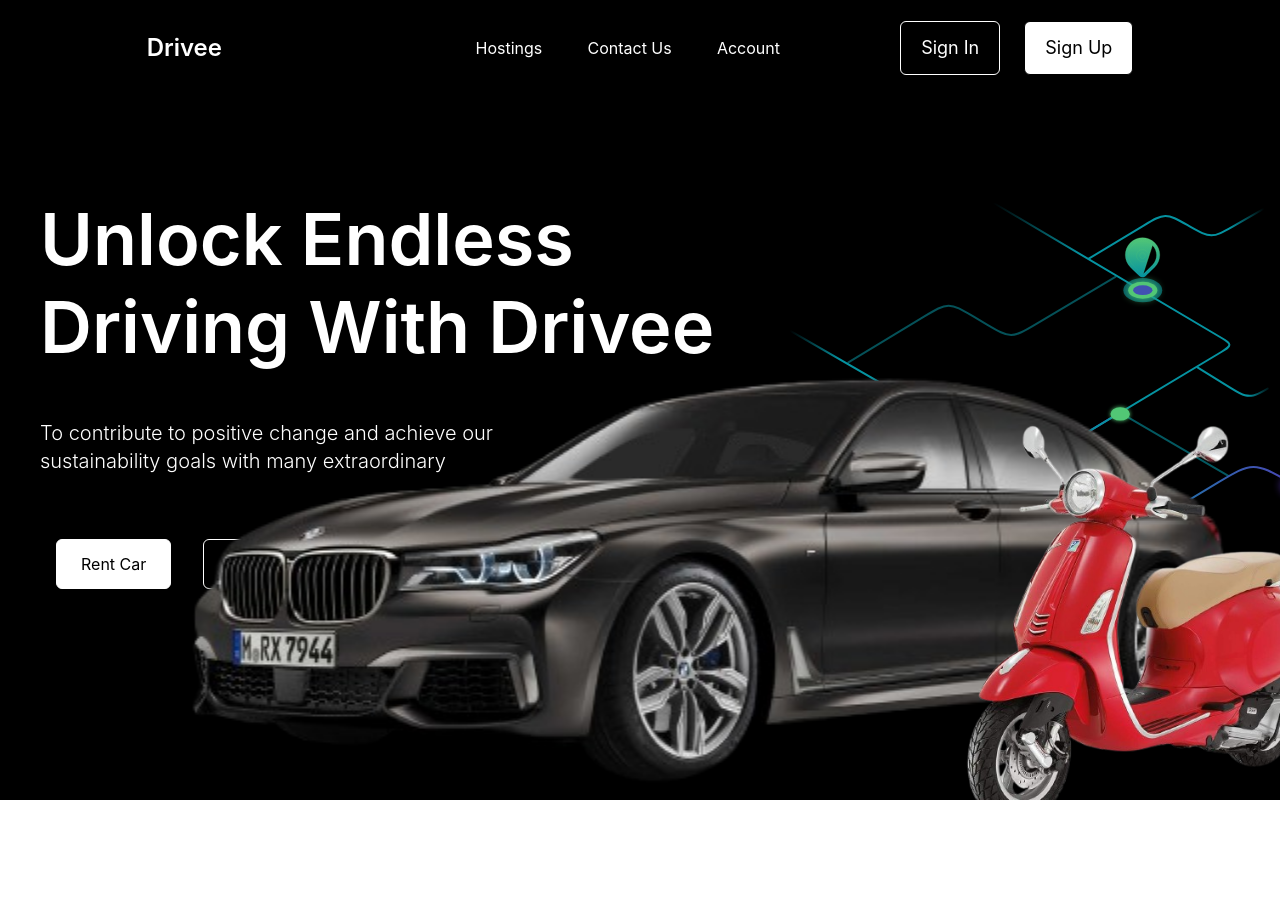
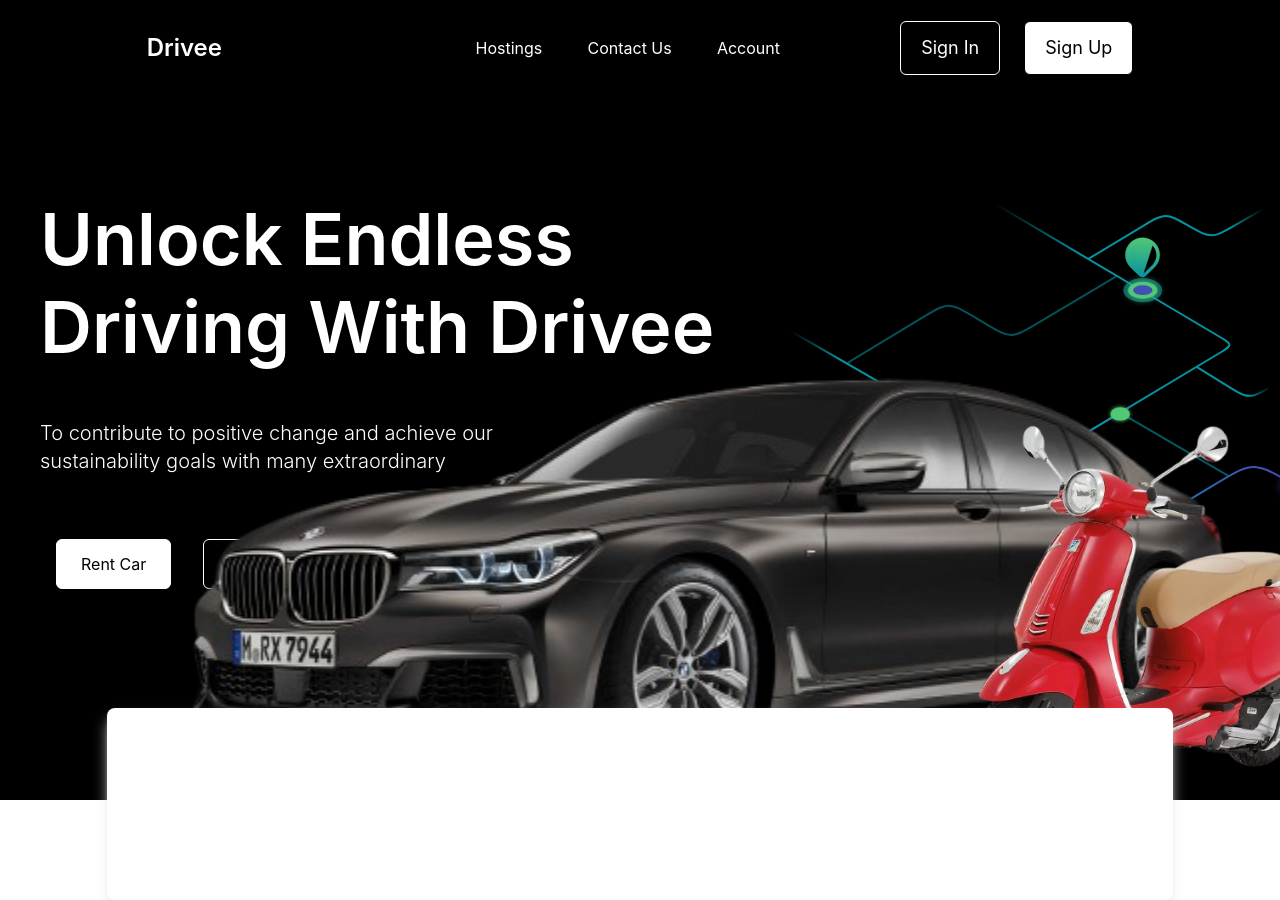
Before and after one commit to kaleabAlemayehu/drivee, a Vue app: page / in a window 1280 px wide. Before the commit the page ends 800 px from the top, so only its background shows below. Built offline with nearby package versions, Linux system fonts and the light colour scheme; some icons are missing.

Commit message:
feat: adding floating sorter panel on the showcase

```diff
--- a/src/components/ShowCase.vue
+++ b/src/components/ShowCase.vue
@@ -1,30 +1,54 @@
-<script setup lang="ts">
-
-</script>
+<script setup lang="ts"></script>
 <template>
-	<div class="bg-black w-screen h-screen flex items-center relative overflow-x-hidden">
-		<div class="flex mx-auto min-w-5/6 px-10 ">
-
+  <div
+    class="bg-black -z-10 w-full h-screen flex items-center relative overflow-hidden"
+  >
+    <div class="flex mx-auto min-w-5/6 px-10">
       <div class="">
-
         <div class="text-7xl w-3/5 leading-22 font-semibold my-12">
           Unlock Endless Driving With Drivee
         </div>
 
-			<div class=" text-xl font-light w-2/5">
-				To contribute to positive change and achieve our sustainability goals with many extraordinary
+        <div class="text-xl font-light w-2/5">
+          To contribute to positive change and achieve our sustainability goals
+          with many extraordinary
         </div>
         <div class="my-16 mx-0 flex justify-around w-1/4">
-				<div class=" rounded-md border-white border-[0.1px] outline-none ring-0 py-3 px-6 text-black bg-white! cursor-pointer">Rent Car</div>
-				<div class=" rounded-md border-white border-[0.1px] outline-none ring-0 py-3 px-6 text-white! bg-black cursor-pointer">Rent Bike</div>
+          <div
+            class="rounded-md border-white border-[0.1px] outline-none ring-0 py-3 px-6 text-black bg-white! cursor-pointer"
+          >
+            Rent Car
+          </div>
+          <div
+            class="rounded-md border-white border-[0.1px] outline-none ring-0 py-3 px-6 text-white! bg-black cursor-pointer"
+          >
+            Rent Bike
+          </div>
         </div>
         <div class="">
-				<img src="./../assets/map.svg" alt="" class="absolute top-50 -right-40 z-10">
-				<img src="./../assets/bmw.png" alt="" class="scale-200 absolute top-80 right-70 z-20">
-				<img src="./../assets/moto.png" alt="" class="absolute top-90 -right-25 z-30 scale-85">
+          <img
+            src="./../assets/map.svg"
+            alt=""
+            class="absolute top-50 -right-40 z-10 m-0"
+          />
+          <img
+            src="./../assets/bmw.png"
+            alt=""
+            class="scale-200 absolute top-80 right-70 z-20 m-0"
+          />
+          <img
+            src="./../assets/moto.png"
+            alt=""
+            class="absolute top-90 -right-25 z-30 scale-85 m-0"
+          />
         </div>
       </div>
     </div>
   </div>
+  <div class="bg-white m-0 p-0">
+    <div
+      class="absolute bg-white h-48 rounded-lg shadow-gray-200 shadow-lg w-5/6 -bottom-25 z-50! left-0 right-0 mx-auto"
+    ></div>
+  </div>
 </template>
 <style scoped></style>
```
Lines whose indentation alone changed are shown as unchanged.
